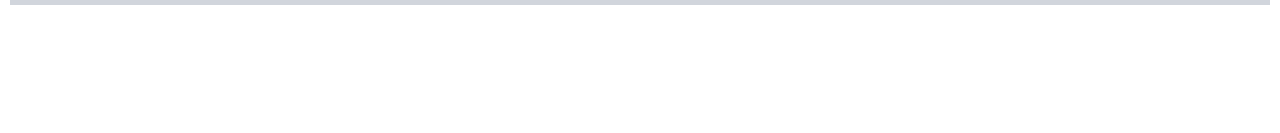
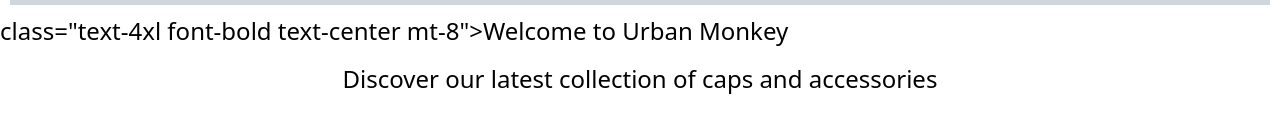
Before and after one commit to BasantJoshi6363/urban_website, a website: page index.html in a window 1280 px wide. Shown: the part 393-526 px from the top of the page. Drawn offline with nearby package versions, Linux system fonts and the light colour scheme; files that its build step writes are made by us from their sources.

Commit message:
add index eg

```diff
--- a/index.html
+++ b/index.html
@@ -42,6 +42,8 @@
     </header>
     <main>
 
+        <h1></h1> class="text-4xl font-bold text-center mt-8">Welcome to Urban Monkey</h1>
+        <p class="text-center mt-4">Discover our latest collection of caps and accessories
 
     </main>
 
```
